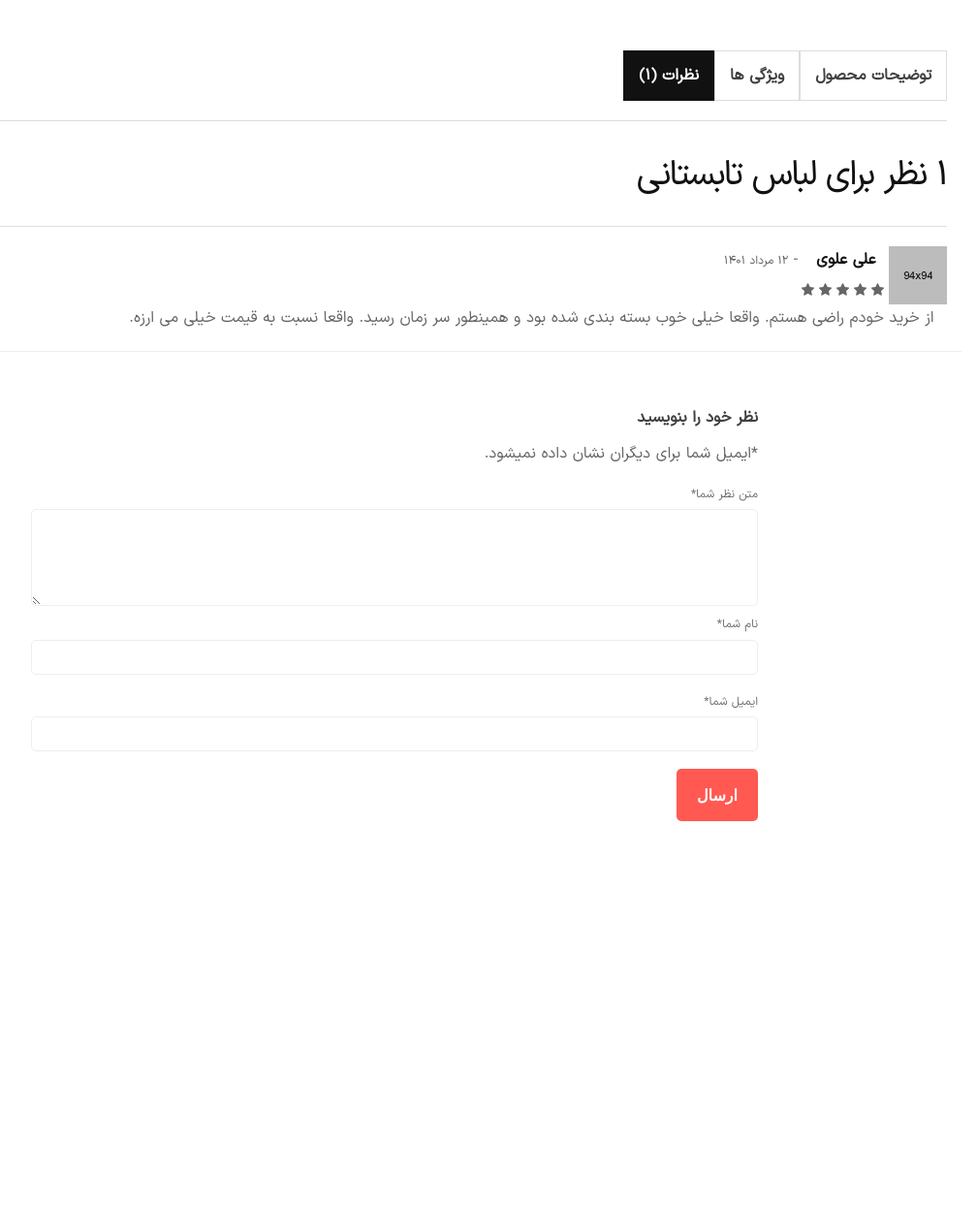
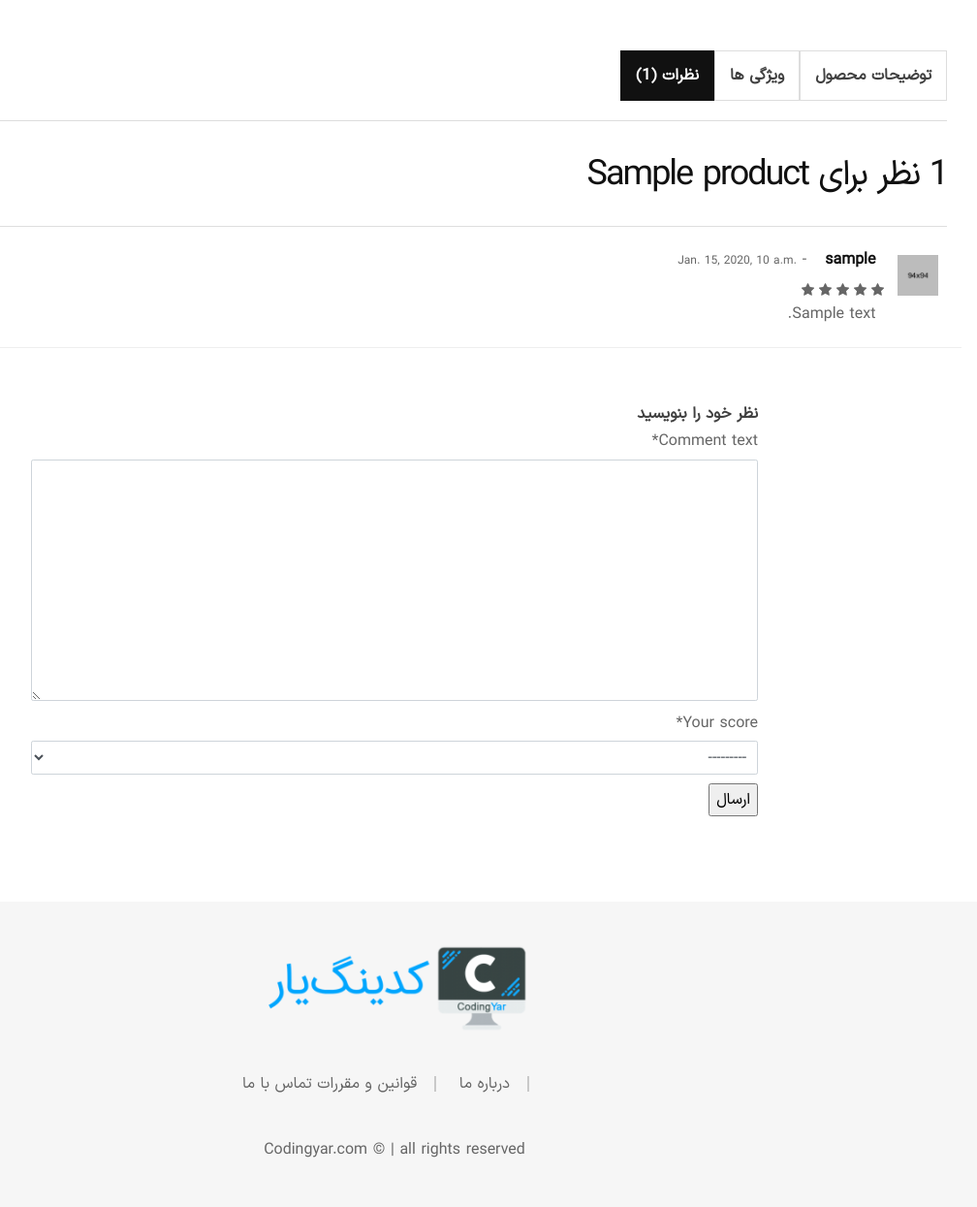
Before and after one commit to hatef97/online_shop, a Django app: page /products/1/ in a window 1280 px wide, after a click that opens the changed part. Shown: the part 768-2013 px from the top of the page at 97% size, without its empty margins (251-1259 px from the left). Before the commit the page ends 1615 px from the top, so only its background shows below. Run offline with Django 4.2, Linux system fonts and the light colour scheme; tables that the repository leaves empty hold one stand-in row (values such as "Sample post"); parts of the project's set-up code (start-up, migrations or seed data) failed here and were passed over; some libraries are stand-ins or nearby versions; some web fonts are replaced.

Commit message:
create comment's filter

```diff
--- /dev/null
+++ b/products/forms.py
@@ -0,0 +1,9 @@
+from django import forms
+
+from .models import Comment
+
+
+class CommentForm(forms.ModelForm):
+    class Meta:
+        model = Comment
+        fields = ['text', 'stars', ]
--- a/products/templates/products/product_detail.html
+++ b/products/templates/products/product_detail.html
@@ -1,4 +1,8 @@
 {% extends '_base.html' %}
+{% load crispy_forms_filters %}
+{% load static %}
+{% load crispy_forms_tags %}
+{% load comment_tags %}
 
 {% block page_title %}product Detail{% endblock %}
 
@@ -79,7 +83,7 @@
                                 </a>
                                 <a class="m-0 product-data-tab__link nav-link" id="nav-reviews-tab" data-toggle="tab"
                                    href="#nav-reviews" role="tab" aria-selected="true">
-                                    <span>نظرات (۱)</span>
+                                    <span>نظرات ({{ product.comments.all|only_active_comments|length }})</span>
                                 </a>
                             </div>
                             <div class="tab-content product-data-tab__content" id="product-tabContent">
@@ -118,35 +122,35 @@
                                 <div class="tab-pane fade" id="nav-reviews" role="tabpanel"
                                      aria-labelledby="nav-reviews-tab">
                                     <div class="product-reviews">
-                                        <h3 class="review__title">۱ نظر برای لباس تابستانی</h3>
+                                        <h3 class="review__title">{{ product.comments.all|only_active_comments|length }} نظر برای {{ product.title }}</h3>
                                         <ul class="review__list">
+                                            {% for comment in product.comments.all|only_active_comments %}
                                                 <li class="review__item">
                                                     <div class="review__container">
                                                         <div class="review__text">
                                                             <div class="d-flex flex-sm-row flex-row">
-                                                            <img src="assets/img/others/comment-1.jpg"
-                                                                 alt="Review Avatar" class="review__avatar">
+                                                                <img src="{% static 'img/others/comment-1.jpg' %}"
+                                                                     alt="Review Avatar" class="review__avatar p-3">
                                                                 <div>
                                                                     <div class="review__meta">
-                                                                    <strong class="review__author px-4">علی
-                                                                        علوی</strong>
+                                                                        <span class="review__published-date">{{ comment.datetime_modified }}</span>
                                                                         <span class="review__dash">-</span>
-                                                                    <span class="review__published-date">۱۲ مرداد ۱۴۰۱</span>
+                                                                        <strong class="review__author px-4">{{ comment.user.username }}</strong>
                                                                     </div>
                                                                     <div class="product-rating">
                                                                         <div class="m-0 star-rating star-five">
-                                                                        <span>Rated <strong class="rating">5.00</strong> out of 5</span>
+                                                                            <span>Rated <strong class="rating">{{ comment.stars }}</strong> out of 5</span>
+                                                                        </div>
+                                                                    </div>
+                                                                    <p class="review__description text-right px-4 pt-2">
+                                                                        {{ comment.text }}
+                                                                    </p>
                                                                 </div>
                                                             </div>
                                                         </div>
                                                     </div>
-                                                        <p class="review__description text-right px-4">
-                                                            از خرید خودم راضی هستم. واقعا خیلی خوب بسته بندی شده بود و
-                                                            همینطور سر زمان رسید. واقعا نسبت به قیمت خیلی می ارزه.
-                                                        </p>
-                                                    </div>
-                                                </div>
                                                 </li>
+                                            {% endfor %}
                                         </ul>
                                         <div class="review-form-wrapper">
                                             <div class="row">
@@ -154,37 +158,10 @@
                                                 <div class="col-lg-8 m-auto">
                                                     <span class="reply-title pull-right">نظر خود را بنویسید</span>
                                                     <br>
-                                                    <form action="#" class="form text-right">
-                                                        <div class="form-notes mb--20">
-                                                            <p class="my-3"><span class="required">*</span>ایمیل شما
-                                                                برای دیگران نشان داده نمیشود.</p>
-                                                        </div>
-                                                        <div class="form__group mb--10">
-                                                            <label class="form__label d-block" for="email">متن نظر
-                                                                شما<span class="required">*</span></label>
-                                                            <textarea name="review" id="review"
-                                                                      class="form__input form__input--textarea"></textarea>
-                                                        </div>
-                                                        <div class="form__group mb--20">
-                                                            <label class="form__label d-block" for="name">نام شما<span
-                                                                    class="required">*</span></label>
-                                                            <input type="text" name="name" id="name"
-                                                                   class="form__input">
-                                                        </div>
-                                                        <div class="form__group mb--20">
-                                                            <label class="form__label d-block" for="email">ایمیل
-                                                                شما<span class="required">*</span></label>
-                                                            <input type="email" name="email" id="email"
-                                                                   class="form__input">
-                                                        </div>
-                                                        <div class="form__group">
-                                                            <div class="form-row">
-                                                                <div class="col-12">
-                                                                    <input type="submit" value="ارسال"
-                                                                           class="btn-submit">
-                                                                </div>
-                                                            </div>
-                                                        </div>
+                                                    <form action="{% url 'create_comment' product.id %}" method="post">
+                                                        {% csrf_token %}
+                                                        {{ comment_form|crispy }}
+                                                        <input type="submit" value="ارسال">
                                                     </form>
                                                 </div>
                                             </div>
--- /dev/null
+++ b/products/templatetags/comment_tags.py
@@ -0,0 +1,8 @@
+from django import template
+
+register = template.Library()
+
+
+@register.filter
+def only_active_comments(comments):
+    return comments.filter(active=True)
--- a/products/urls.py
+++ b/products/urls.py
@@ -4,5 +4,6 @@ from . import views
 
 urlpatterns = [
     path('', views.ProductListView.as_view(), name='product_list'),
-    path('<int:pk>/', views.ProductDetailView.as_view(), name='product_detail')
+    path('<int:pk>/', views.ProductDetailView.as_view(), name='product_detail'),
+    path('comment/<int:pk>/', views.CommentCreateView.as_view(), name='create_comment'),
 ]
--- a/products/views.py
+++ b/products/views.py
@@ -1,6 +1,8 @@
 from django.views import generic
+from django.shortcuts import get_object_or_404
 
-from .models import Product
+from .models import Product, Comment
+from .forms import CommentForm
 
 
 class ProductListView(generic.ListView):
@@ -13,3 +15,23 @@ class ProductDetailView(generic.DetailView):
     model = Product
     template_name = 'products/product_detail.html'
     context_object_name = 'product'
+
+    def get_context_data(self, **kwargs):
+        context = super().get_context_data(**kwargs)
+        context['comment_form'] = CommentForm()
+        return context
+
+
+class CommentCreateView(generic.CreateView):
+    model = Comment
+    form_class = CommentForm
+
+    def form_valid(self, form):
+        obj = form.save(commit=False)
+        obj.user = self.request.user
+
+        pk = int(self.kwargs['pk'])
+        product = get_object_or_404(Product, id=pk)
+        obj.product = product
+
+        return super().form_valid(form)
--- a/templates/_base.html
+++ b/templates/_base.html
@@ -120,6 +120,33 @@
 {% block content %}
 
 {% endblock %}
+<!-- Footer Start-->
+<footer class="footer">
+    <div class="footer-top bg-color ptb--50" data-bg-color="#f6f6f6">
+        <div class="container">
+            <div class="row justify-content-center">
+                <div class="col-lg-9 text-center">
+                    <div class="footer-widget mb--50">
+                        <div class="textwidget">
+                            <img src="assets/img/codingyar_logo.png" alt="Logo">
+                        </div>
+                    </div>
+                    <div class="footer-widget mb--50 pb--1">
+                        <ul class="footer-menu">
+                            <li><a href="">درباره ما</a></li>
+                            <li><a href="">قوانین و مقررات</a></li>
+                            <li><a href="">تماس با ما</a></li>
+                        </ul>
+                    </div>
+                    <div class="footer-widget">
+                        Codingyar.com © | all rights reserved
+                    </div>
+                </div>
+            </div>
+        </div>
+    </div>
+</footer>
+<!-- Footer End-->
 
 <!-- ************************* JS Files ************************* -->
 
```
Also changed, not shown: products/admin.py (+10 -2 lines), products/models.py (+14 -2 lines), products/templates/products/product_list.html (+0 -27 lines), products/templatetags/__init__.py (added). Lines whose indentation alone changed are shown as unchanged.
